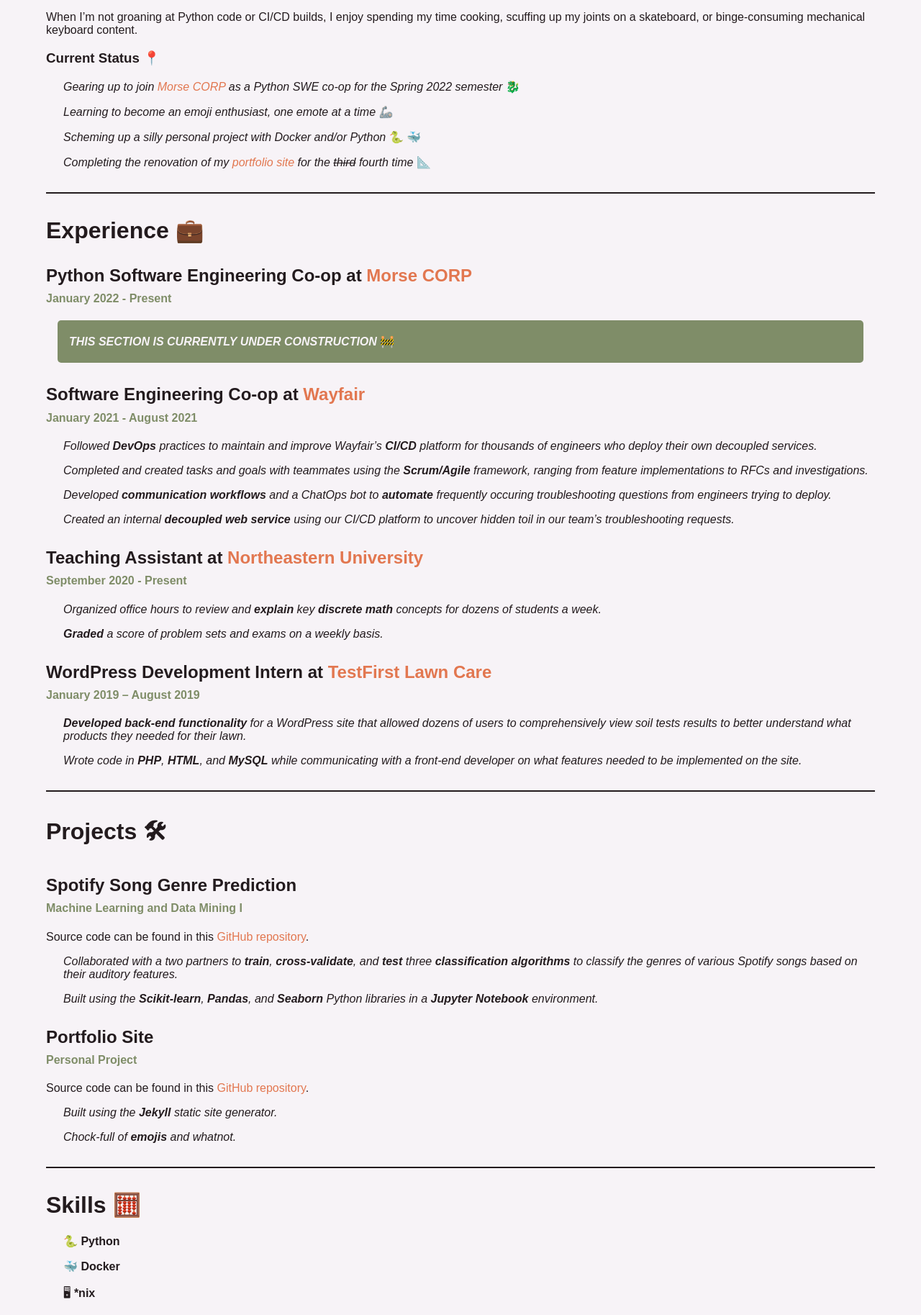
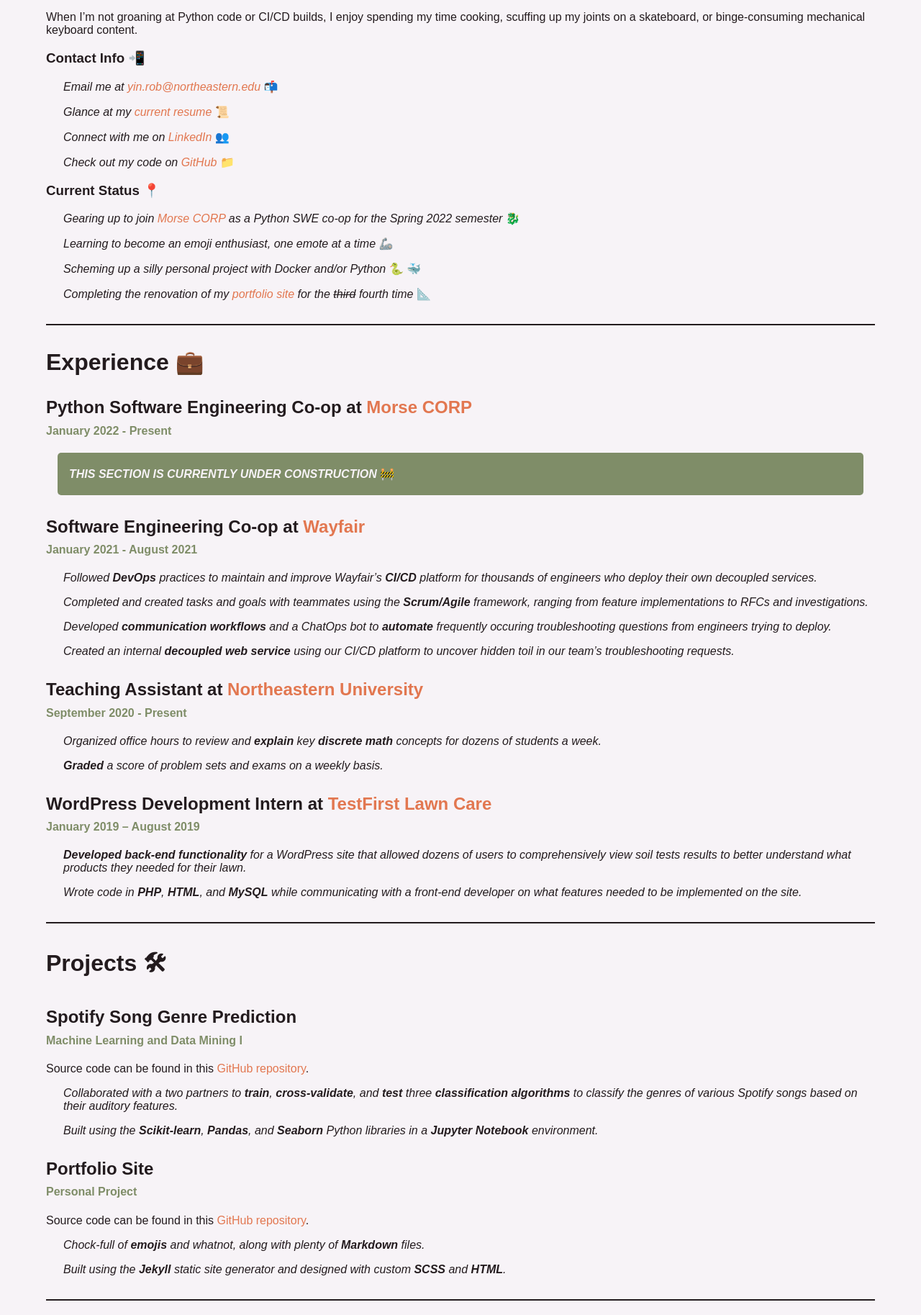
Before and after one commit to bobertoyin/bobertoyin.github.io, a Jekyll site: the page built from index.md, in a window 1280 px wide. Shown: the part 464-2291 px from the top of the page at 72% size. Built offline with Jekyll 4.4.1, drawn with Linux system fonts in a browser that asks for light colours; some web fonts are replaced; our own code applies the rules of GitHub Pages for plain Markdown files; some of the changed text lies outside the part shown.

Commit message:
small changes to home layout

```diff
--- a/_sass/main.scss
+++ b/_sass/main.scss
@@ -3,11 +3,9 @@
 */
 
 $primary_color: #231B1E;
-$background_color: #F7F3F7;
 $secondary_color: #7F8D68;
 $tertiary_color: #E27750;
-$link_hover_timing: 0.1s;
-$link_hover_anim_style: ease-in;
+$background_color: #F7F3F7;
 
 /*
 BASIC MARKDOWN STYLING
@@ -38,11 +36,9 @@
 a {
     text-decoration: none;
     color: $tertiary_color;
-    transition: $link_hover_anim_style $link_hover_timing;
 
     &:hover, &:focus {
-        filter: brightness(1.3);
-        transition: $link_hover_anim_style $link_hover_timing;
+        text-decoration: underline;
     }
 }
 
@@ -69,6 +65,10 @@
     background-color: $secondary_color;
     color: $background_color;
     border-radius: 5px;
+
+    a {
+        color: $background_color;
+    }
 }
 
 /*
--- a/index.md
+++ b/index.md
@@ -9,6 +9,13 @@
 I'm a computer science major at Northeastern University. After taking various courses and spending nine months as a co-op with the Release Engineering team at [Wayfair](https://www.wayfair.com), I've become somewhat of a jack of all trades from code writing to shipment. Most of my development experience has been in Python, but I am always open to learning new tools as a developer.
 
 When I'm not groaning at Python code or CI/CD builds, I enjoy spending my time cooking, scuffing up my joints on a skateboard, or binge-consuming mechanical keyboard content.
+
+### Contact Info 📲
+
+* *Email me at [yin.rob@northeastern.edu](mailto:yin.rob@northeastern.edu)*  📬
+* *Glance at my [current resume](assets/files/robert_yin_resume.pdf)*  📜
+* *Connect with me on [LinkedIn](https://www.linkedin.com/in/boberto)*  👥
+* *Check out my code on [GitHub](https://github.com/bobertoyin)*  📁
 
 ### Current Status 📍
 
@@ -63,26 +70,20 @@
 
 Source code can be found in this [GitHub repository](https://github.com/bobertoyin/bobertoyin.github.io).
 
-* *Built using the **Jekyll** static site generator.*
-* *Chock-full of **emojis** and whatnot.*
+* *Chock-full of **emojis** and whatnot, along with plenty of **Markdown** files.*
+* *Built using the **Jekyll** static site generator and designed with custom **SCSS** and **HTML**.*
 
 ---
 
 # Skills 🧮
 
-* 🐍  **Python**
-* 🐳  **Docker**
-* 🖥  **\*nix**
-* 💾  **Git**
-* 🚢  **CI/CD**
-* ☕️  **Java**
-* 🎨  **CSS**
-
----
-
-# More Info 📇
-
-* 📬  [yin.rob@northeastern.edu](mailto:yin.rob@northeastern.edu)
-* 📜  [Current Resume](assets/files/robert_yin_resume.pdf)
-* 👥  [LinkedIn](https://www.linkedin.com/in/boberto)
-* 💻  [GitHub](https://github.com/bobertoyin)
+* 🐍  **Python** - *Proficient*
+* 🖥  **\*nix** - *Proficient*
+* 💾  **Git** - *Proficient*
+* 🚢  **CI/CD** - *Competent*
+* ☕️  **Java** - *Competent*
+* 🎨  **CSS** - *Competent*
+* 🐳  **Docker** - *Competent*
+* ☁️  **Cloud Services** - *Novice*
+* 🏔  **Terraform** - *Novice*
+* 🎛  **Puppet** - *Novice*
```
Also changed, not shown: 2 other files.
